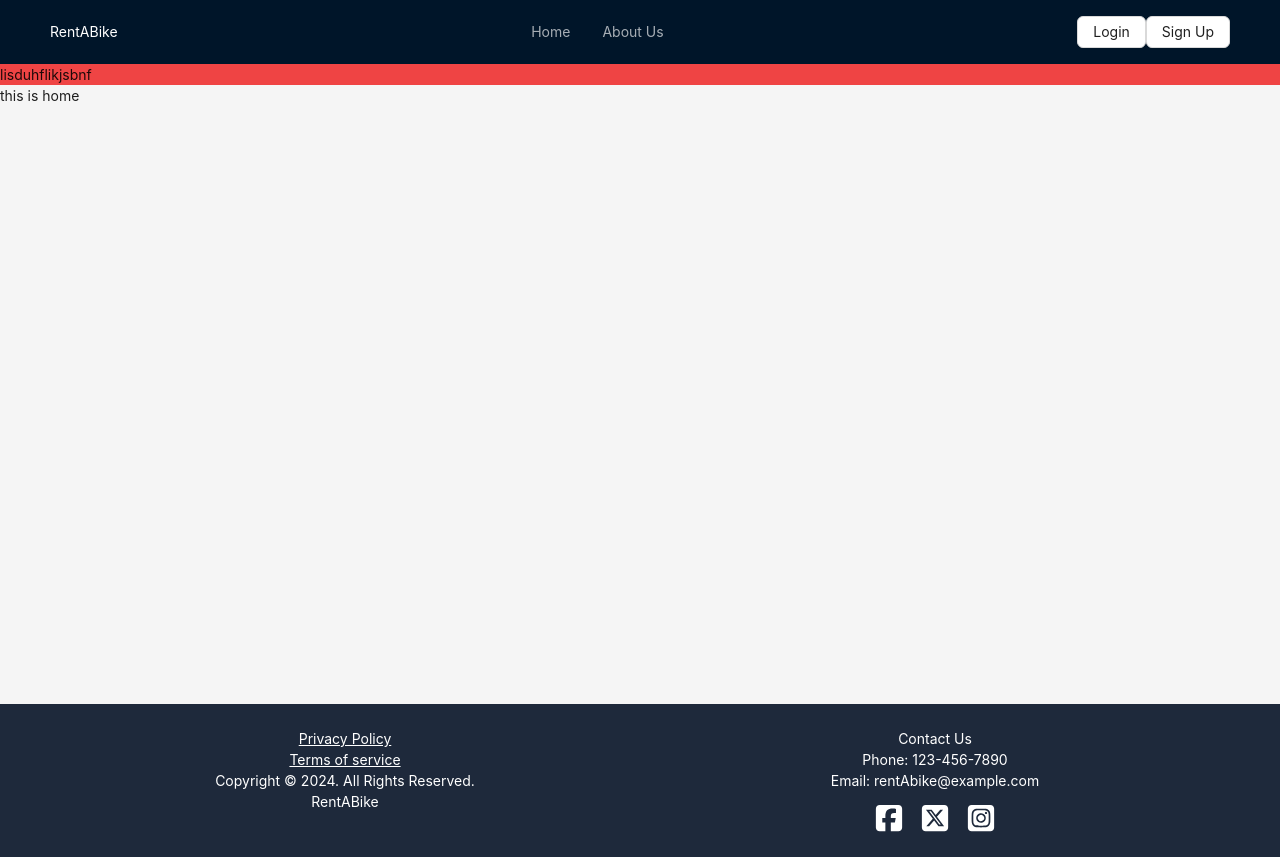
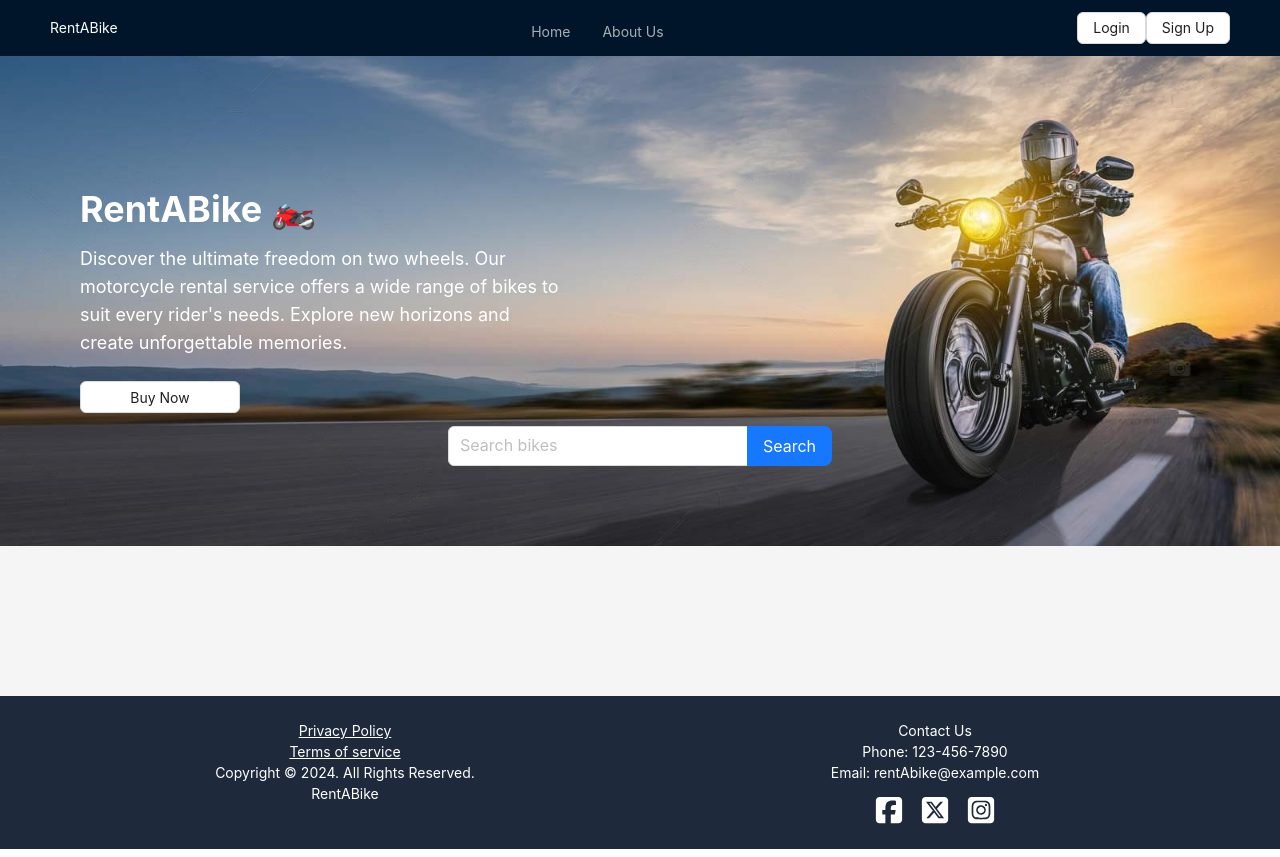
Before and after one commit to Rahat73/RentABike, a React (Vite) app: page / in a window 1280 px wide. Built offline with nearby package versions, Linux system fonts and the light colour scheme.

Commit message:
herosection createad

```diff
--- a/src/components/layout/MainLayout.tsx
+++ b/src/components/layout/MainLayout.tsx
@@ -42,6 +42,7 @@ const MainLayout = () => {
           width: "100%",
           display: "flex",
           alignItems: "center",
+          height: "56px",
         }}
       >
         {/* <img src={logo} className="w-[300px]" /> */}
@@ -50,7 +51,12 @@ const MainLayout = () => {
           theme="dark"
           mode="horizontal"
           items={items}
-          style={{ flex: 1, minWidth: 0, justifyContent: "center" }}
+          style={{
+            flex: 1,
+            minWidth: 0,
+            justifyContent: "center",
+            height: "56px",
+          }}
         />
         {user ? (
           <Button onClick={handleLogout}>Logout</Button>
--- a/src/pages/home/Home.tsx
+++ b/src/pages/home/Home.tsx
@@ -1,7 +1,9 @@
+import HeroSection from "./heroSection/HeroSection";
+
 const Home = () => {
   return (
     <div>
-      <div className="bg-red-500">lisduhflikjsbnf</div> this is home{" "}
+      <HeroSection />
     </div>
   );
 };
--- /dev/null
+++ b/src/pages/home/heroSection/HeroSection.tsx
@@ -0,0 +1,42 @@
+import { Button, Input } from "antd";
+import heroImage from "../../../assets/images/hero-banner.jpeg";
+import heroImageHalf from "../../../assets/images/hero-banner-half.jpeg";
+const { Search } = Input;
+const HeroSection = () => {
+  const onSearch = () => {};
+  return (
+    <div className="relative w-full">
+      <img
+        className="w-full hidden lg:block"
+        src={heroImage}
+        alt="hero banner"
+      />
+      <img
+        className="w-full block lg:hidden"
+        src={heroImageHalf}
+        alt="hero banner"
+      />
+      <div className="absolute inset-0 bg-black bg-opacity-50 lg:hidden"></div>
+
+      <div className="absolute inset-y-0 left-0 flex flex-col justify-center px-2 md:px-20 w-full lg:w-1/2 text-white">
+        <h1 className="text-4xl font-bold mb-4">RentABike 🏍️</h1>
+        <p className="text-lg mb-6">
+          Discover the ultimate freedom on two wheels. Our motorcycle rental
+          service offers a wide range of bikes to suit every rider's needs.
+          Explore new horizons and create unforgettable memories.
+        </p>
+        <Button className="w-40">Buy Now</Button>
+      </div>
+      <Search
+        className="absolute inset-x-0 left-1/2 bottom-2 md:bottom-20 transform -translate-x-1/2 w-60 md:w-96"
+        placeholder="Search bikes"
+        allowClear
+        enterButton="Search"
+        size="large"
+        onSearch={onSearch}
+      />
+    </div>
+  );
+};
+
+export default HeroSection;
```
Also changed, not shown: src/assets/images/hero-banner-half.jpeg (added), src/assets/images/hero-banner.jpeg (added).
